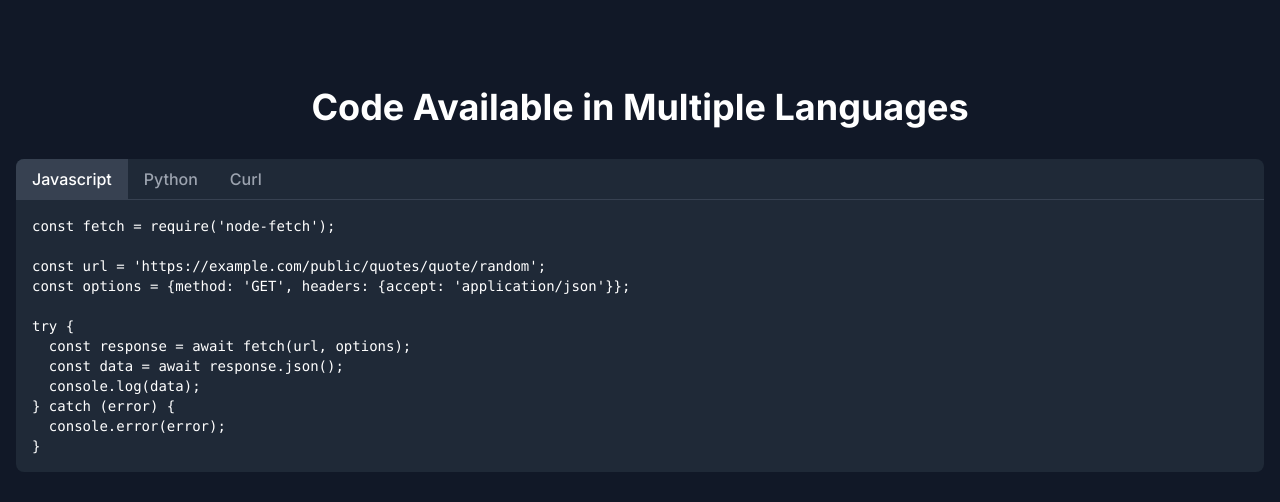
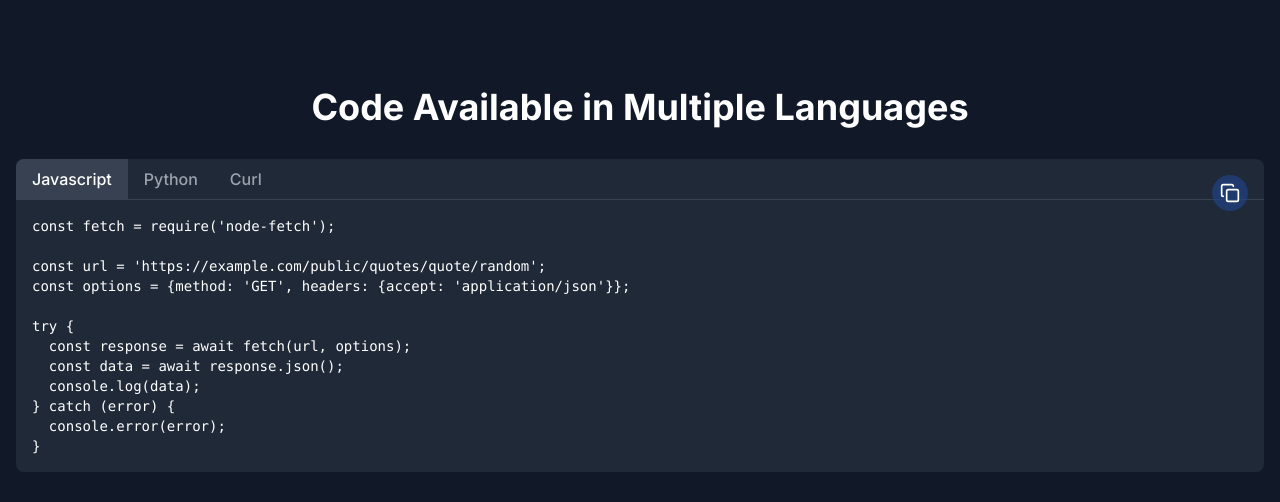
Before and after one commit to hiteshchoudhary/freeApiAppWeb, a Next.js app: page / in a window 1280 px wide. Shown: the part 1183-1685 px from the top of the page. Built offline with nearby package versions, Linux system fonts and the light colour scheme.

Commit message:
Add copy button to code examples

```diff
--- a/app/page.js
+++ b/app/page.js
@@ -12,6 +12,7 @@ import {
   GraduationCap,
   Users,
   Globe,
+  Copy, // Import the Copy icon
 } from "lucide-react";
 
 export default function LandingPage() {
@@ -239,6 +240,7 @@ function StudentBenefit({ icon, title, description }) {
 
 function CodeExamples() {
   const [activeTab, setActiveTab] = useState("javascript");
+  const [isCopied, setIsCopied] = useState(false);
 
   const codeExamples = {
     javascript: `const fetch = require('node-fetch');
@@ -267,8 +269,19 @@ print(response.text)`,
      --header 'accept: application/json'`,
   };
 
+  const handleCopy = (code) => {
+    navigator.clipboard.writeText(code)
+      .then(() => {
+        setIsCopied(true);
+        setTimeout(() => setIsCopied(false), 2000); // Reset after 2 seconds
+      })
+      .catch((err) => {
+        console.error("Failed to copy: ", err);
+      });
+  };
+
   return (
-    <div className="bg-gray-800 rounded-lg overflow-hidden">
+    <div className="bg-gray-800 rounded-lg overflow-hidden relative">
       <div className="flex border-b border-gray-700">
         {Object.keys(codeExamples).map((lang) => (
           <button
@@ -284,9 +297,19 @@ print(response.text)`,
           </button>
         ))}
       </div>
-      <pre className="p-4 text-sm overflow-x-auto">
-        <code className="language-javascript">{codeExamples[activeTab]}</code>
-      </pre>
+      <div className="flex justify-between items-center p-4">
+        <pre className="text-sm overflow-x-auto">
+          <code className="language-javascript">{codeExamples[activeTab]}</code>
+        </pre>
+        <button
+          onClick={() => handleCopy(codeExamples[activeTab])}
+          className={`absolute top-4 right-4 p-2 rounded-full transition-colors ${
+            isCopied ? "bg-green-500" : "bg-blue-600 hover:bg-blue-700"
+          } backdrop-blur-md bg-opacity-30`}
+        >
+          {isCopied ? "Copied" : <Copy className="w-5 h-5" />}
+        </button>
+      </div>
     </div>
   );
 }
--- a/package.json
+++ b/package.json
@@ -13,9 +13,9 @@
     "eslint-config-next": "13.4.8",
     "framer-motion": "^11.9.0",
     "lucide-react": "^0.447.0",
-    "next": "13.4.8",
-    "react": "18.2.0",
-    "react-dom": "18.2.0"
+    "next": "^13.4.8",
+    "react": "^18.2.0",
+    "react-dom": "^18.2.0"
   },
   "devDependencies": {
     "autoprefixer": "^10.4.14",
```
Also changed, not shown: filestructure.txt (added), 1 other file (tests, documents, lock files or other folders).
